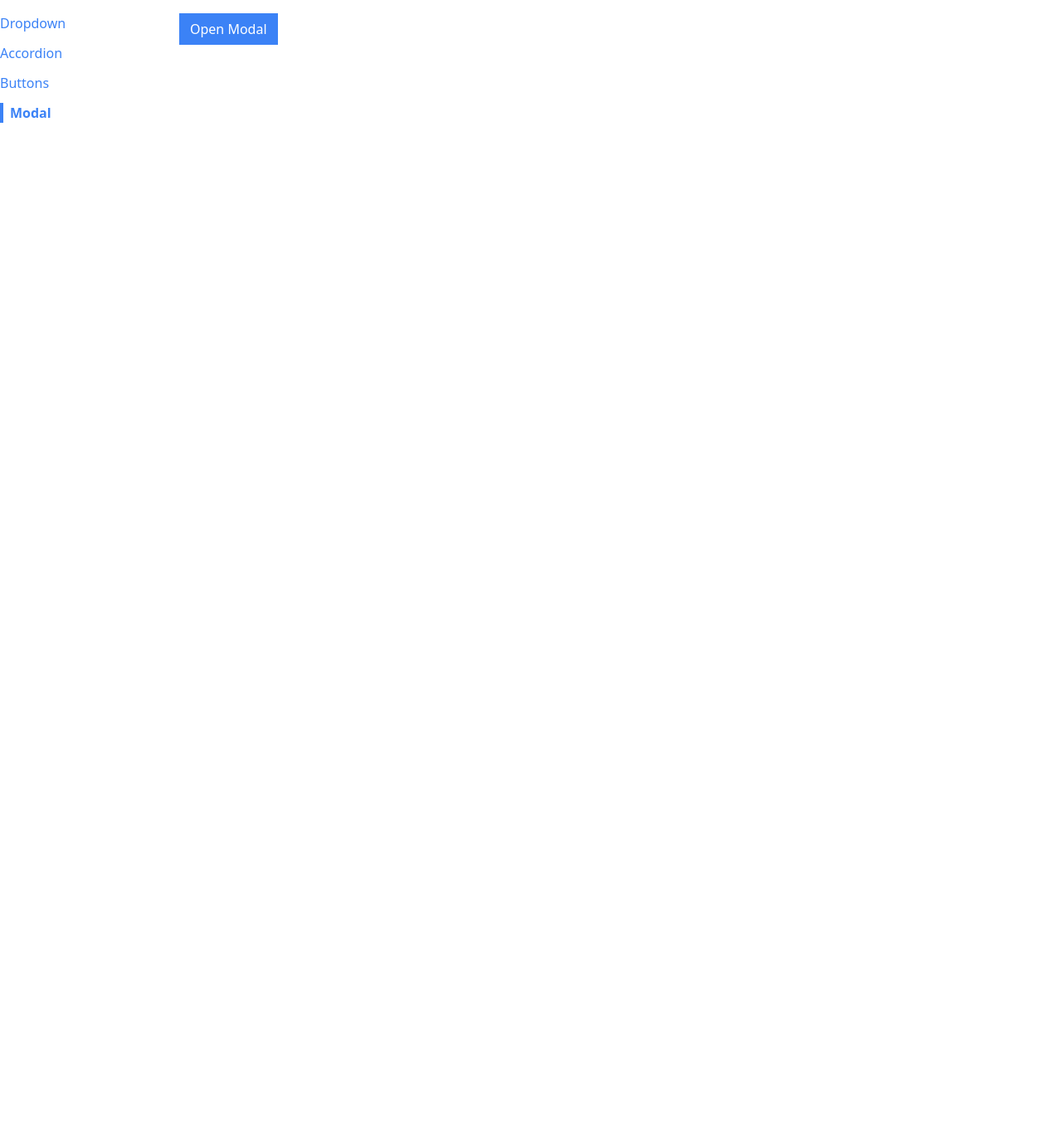
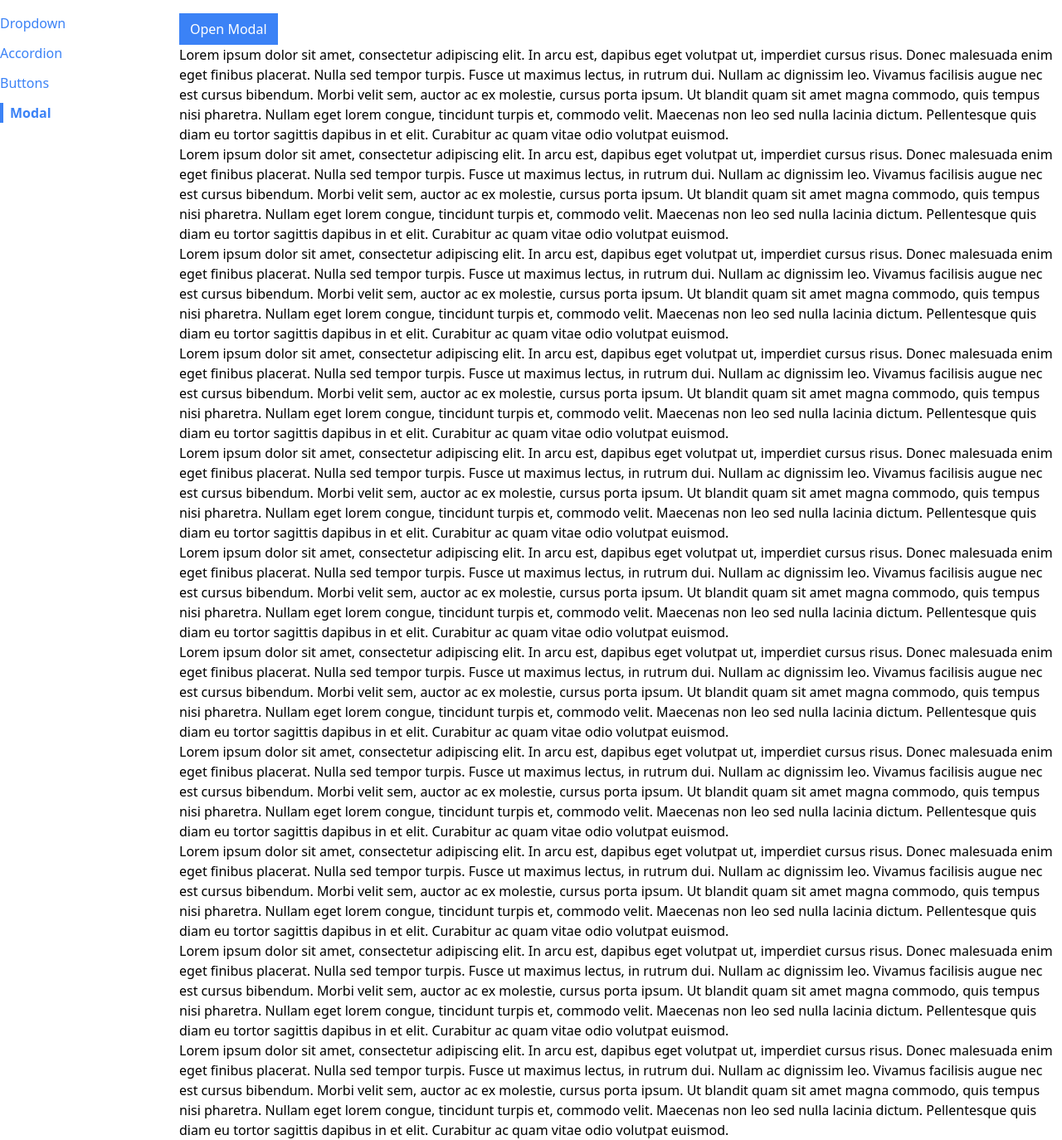
Before and after one commit to khale913/components, a React (Create React App) app: page /modal in a window 1280 px wide. Shown: the whole page at 83% size. Before the commit the page ends 800 px from the top, so only its background shows below. Built offline with nearby package versions, Linux system fonts and the light colour scheme.

Commit message:
modal complete

```diff
--- a/src/components/Modal.js
+++ b/src/components/Modal.js
@@ -1,13 +1,27 @@
 import ReactDOM from "react-dom";
+import React, { useState, useEffect } from "react";
 
-function Modal({ onClose }) {
+function Modal({ onClose, children, actionBar }) {
+  useEffect(() => {
+    document.body.classList.add("overflow-hidden");
+
+    return () => {
+      document.body.classList.remove("overflow-hidden");
+    };
+  }, []);
+
   return ReactDOM.createPortal(
     <div>
       <div
         onClick={onClose}
-        className="absolute inset-0 bg-gray-300 opacity-80"
+        className="fixed inset-0 bg-gray-300 opacity-80"
       ></div>
-      <div className="absolute inset-40 p-10 bg-white">im a modal!</div>
+      <div className="fixed inset-40 p-10 bg-white">
+        <div className="flex flex-col justify-between h-full">
+          {children}
+          <div className="flex justify-end">{actionBar}</div>
+        </div>
+      </div>
     </div>,
     document.querySelector(".modal-container")
   );
--- a/src/pages/ModalPage.js
+++ b/src/pages/ModalPage.js
@@ -13,12 +13,156 @@ function ModalPage() {
     setShowModal(false);
   };
 
+  const actionBar = (
+    <div>
+      <Button primary>I Accept</Button>
+    </div>
+  );
+
+  const modal = (
+    <Modal onClose={handleClose} actionBar={actionBar}>
+      <p>hello</p>
+    </Modal>
+  );
+
   return (
     <div>
       <Button onClick={handleClick} primary>
         Open Modal
       </Button>
-      {showModal && <Modal onClose={handleClose} />}
+      {showModal && modal}
+      <p>
+        Lorem ipsum dolor sit amet, consectetur adipiscing elit. In arcu est,
+        dapibus eget volutpat ut, imperdiet cursus risus. Donec malesuada enim
+        eget finibus placerat. Nulla sed tempor turpis. Fusce ut maximus lectus,
+        in rutrum dui. Nullam ac dignissim leo. Vivamus facilisis augue nec est
+        cursus bibendum. Morbi velit sem, auctor ac ex molestie, cursus porta
+        ipsum. Ut blandit quam sit amet magna commodo, quis tempus nisi
+        pharetra. Nullam eget lorem congue, tincidunt turpis et, commodo velit.
+        Maecenas non leo sed nulla lacinia dictum. Pellentesque quis diam eu
+        tortor sagittis dapibus in et elit. Curabitur ac quam vitae odio
+        volutpat euismod.
+      </p>
+      <p>
+        Lorem ipsum dolor sit amet, consectetur adipiscing elit. In arcu est,
+        dapibus eget volutpat ut, imperdiet cursus risus. Donec malesuada enim
+        eget finibus placerat. Nulla sed tempor turpis. Fusce ut maximus lectus,
+        in rutrum dui. Nullam ac dignissim leo. Vivamus facilisis augue nec est
+        cursus bibendum. Morbi velit sem, auctor ac ex molestie, cursus porta
+        ipsum. Ut blandit quam sit amet magna commodo, quis tempus nisi
+        pharetra. Nullam eget lorem congue, tincidunt turpis et, commodo velit.
+        Maecenas non leo sed nulla lacinia dictum. Pellentesque quis diam eu
+        tortor sagittis dapibus in et elit. Curabitur ac quam vitae odio
+        volutpat euismod.
+      </p>
+      <p>
+        Lorem ipsum dolor sit amet, consectetur adipiscing elit. In arcu est,
+        dapibus eget volutpat ut, imperdiet cursus risus. Donec malesuada enim
+        eget finibus placerat. Nulla sed tempor turpis. Fusce ut maximus lectus,
+        in rutrum dui. Nullam ac dignissim leo. Vivamus facilisis augue nec est
+        cursus bibendum. Morbi velit sem, auctor ac ex molestie, cursus porta
+        ipsum. Ut blandit quam sit amet magna commodo, quis tempus nisi
+        pharetra. Nullam eget lorem congue, tincidunt turpis et, commodo velit.
+        Maecenas non leo sed nulla lacinia dictum. Pellentesque quis diam eu
+        tortor sagittis dapibus in et elit. Curabitur ac quam vitae odio
+        volutpat euismod.
+      </p>
+      <p>
+        Lorem ipsum dolor sit amet, consectetur adipiscing elit. In arcu est,
+        dapibus eget volutpat ut, imperdiet cursus risus. Donec malesuada enim
+        eget finibus placerat. Nulla sed tempor turpis. Fusce ut maximus lectus,
+        in rutrum dui. Nullam ac dignissim leo. Vivamus facilisis augue nec est
+        cursus bibendum. Morbi velit sem, auctor ac ex molestie, cursus porta
+        ipsum. Ut blandit quam sit amet magna commodo, quis tempus nisi
+        pharetra. Nullam eget lorem congue, tincidunt turpis et, commodo velit.
+        Maecenas non leo sed nulla lacinia dictum. Pellentesque quis diam eu
+        tortor sagittis dapibus in et elit. Curabitur ac quam vitae odio
+        volutpat euismod.
+      </p>
+      <p>
+        Lorem ipsum dolor sit amet, consectetur adipiscing elit. In arcu est,
+        dapibus eget volutpat ut, imperdiet cursus risus. Donec malesuada enim
+        eget finibus placerat. Nulla sed tempor turpis. Fusce ut maximus lectus,
+        in rutrum dui. Nullam ac dignissim leo. Vivamus facilisis augue nec est
+        cursus bibendum. Morbi velit sem, auctor ac ex molestie, cursus porta
+        ipsum. Ut blandit quam sit amet magna commodo, quis tempus nisi
+        pharetra. Nullam eget lorem congue, tincidunt turpis et, commodo velit.
+        Maecenas non leo sed nulla lacinia dictum. Pellentesque quis diam eu
+        tortor sagittis dapibus in et elit. Curabitur ac quam vitae odio
+        volutpat euismod.
+      </p>
+      <p>
+        Lorem ipsum dolor sit amet, consectetur adipiscing elit. In arcu est,
+        dapibus eget volutpat ut, imperdiet cursus risus. Donec malesuada enim
+        eget finibus placerat. Nulla sed tempor turpis. Fusce ut maximus lectus,
+        in rutrum dui. Nullam ac dignissim leo. Vivamus facilisis augue nec est
+        cursus bibendum. Morbi velit sem, auctor ac ex molestie, cursus porta
+        ipsum. Ut blandit quam sit amet magna commodo, quis tempus nisi
+        pharetra. Nullam eget lorem congue, tincidunt turpis et, commodo velit.
+        Maecenas non leo sed nulla lacinia dictum. Pellentesque quis diam eu
+        tortor sagittis dapibus in et elit. Curabitur ac quam vitae odio
+        volutpat euismod.
+      </p>
+      <p>
+        Lorem ipsum dolor sit amet, consectetur adipiscing elit. In arcu est,
+        dapibus eget volutpat ut, imperdiet cursus risus. Donec malesuada enim
+        eget finibus placerat. Nulla sed tempor turpis. Fusce ut maximus lectus,
+        in rutrum dui. Nullam ac dignissim leo. Vivamus facilisis augue nec est
+        cursus bibendum. Morbi velit sem, auctor ac ex molestie, cursus porta
+        ipsum. Ut blandit quam sit amet magna commodo, quis tempus nisi
+        pharetra. Nullam eget lorem congue, tincidunt turpis et, commodo velit.
+        Maecenas non leo sed nulla lacinia dictum. Pellentesque quis diam eu
+        tortor sagittis dapibus in et elit. Curabitur ac quam vitae odio
+        volutpat euismod.
+      </p>
+      <p>
+        Lorem ipsum dolor sit amet, consectetur adipiscing elit. In arcu est,
+        dapibus eget volutpat ut, imperdiet cursus risus. Donec malesuada enim
+        eget finibus placerat. Nulla sed tempor turpis. Fusce ut maximus lectus,
+        in rutrum dui. Nullam ac dignissim leo. Vivamus facilisis augue nec est
+        cursus bibendum. Morbi velit sem, auctor ac ex molestie, cursus porta
+        ipsum. Ut blandit quam sit amet magna commodo, quis tempus nisi
+        pharetra. Nullam eget lorem congue, tincidunt turpis et, commodo velit.
+        Maecenas non leo sed nulla lacinia dictum. Pellentesque quis diam eu
+        tortor sagittis dapibus in et elit. Curabitur ac quam vitae odio
+        volutpat euismod.
+      </p>
+      <p>
+        Lorem ipsum dolor sit amet, consectetur adipiscing elit. In arcu est,
+        dapibus eget volutpat ut, imperdiet cursus risus. Donec malesuada enim
+        eget finibus placerat. Nulla sed tempor turpis. Fusce ut maximus lectus,
+        in rutrum dui. Nullam ac dignissim leo. Vivamus facilisis augue nec est
+        cursus bibendum. Morbi velit sem, auctor ac ex molestie, cursus porta
+        ipsum. Ut blandit quam sit amet magna commodo, quis tempus nisi
+        pharetra. Nullam eget lorem congue, tincidunt turpis et, commodo velit.
+        Maecenas non leo sed nulla lacinia dictum. Pellentesque quis diam eu
+        tortor sagittis dapibus in et elit. Curabitur ac quam vitae odio
+        volutpat euismod.
+      </p>
+      <p>
+        Lorem ipsum dolor sit amet, consectetur adipiscing elit. In arcu est,
+        dapibus eget volutpat ut, imperdiet cursus risus. Donec malesuada enim
+        eget finibus placerat. Nulla sed tempor turpis. Fusce ut maximus lectus,
+        in rutrum dui. Nullam ac dignissim leo. Vivamus facilisis augue nec est
+        cursus bibendum. Morbi velit sem, auctor ac ex molestie, cursus porta
+        ipsum. Ut blandit quam sit amet magna commodo, quis tempus nisi
+        pharetra. Nullam eget lorem congue, tincidunt turpis et, commodo velit.
+        Maecenas non leo sed nulla lacinia dictum. Pellentesque quis diam eu
+        tortor sagittis dapibus in et elit. Curabitur ac quam vitae odio
+        volutpat euismod.
+      </p>
+      <p>
+        Lorem ipsum dolor sit amet, consectetur adipiscing elit. In arcu est,
+        dapibus eget volutpat ut, imperdiet cursus risus. Donec malesuada enim
+        eget finibus placerat. Nulla sed tempor turpis. Fusce ut maximus lectus,
+        in rutrum dui. Nullam ac dignissim leo. Vivamus facilisis augue nec est
+        cursus bibendum. Morbi velit sem, auctor ac ex molestie, cursus porta
+        ipsum. Ut blandit quam sit amet magna commodo, quis tempus nisi
+        pharetra. Nullam eget lorem congue, tincidunt turpis et, commodo velit.
+        Maecenas non leo sed nulla lacinia dictum. Pellentesque quis diam eu
+        tortor sagittis dapibus in et elit. Curabitur ac quam vitae odio
+        volutpat euismod.
+      </p>
     </div>
   );
 }
```
